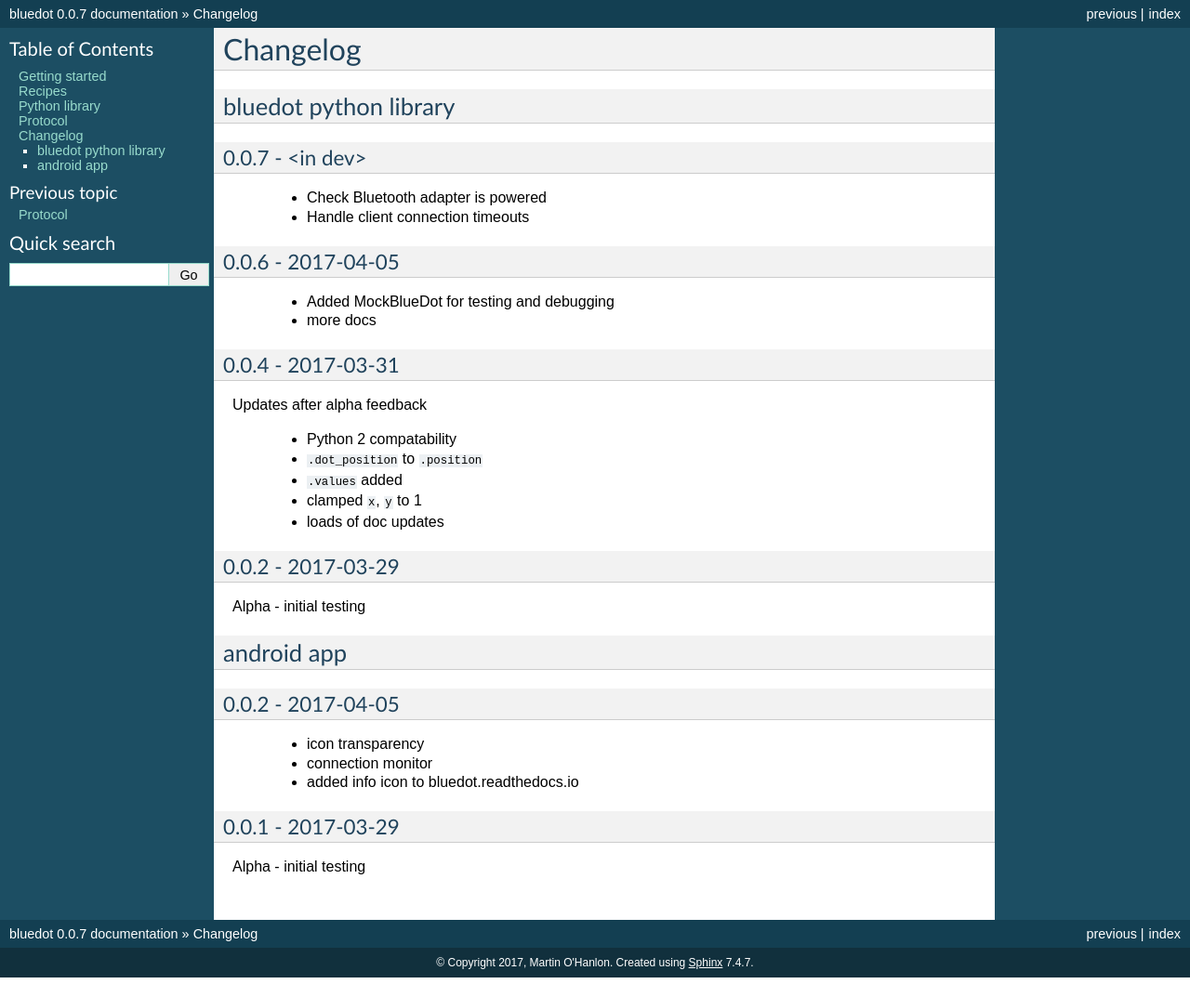
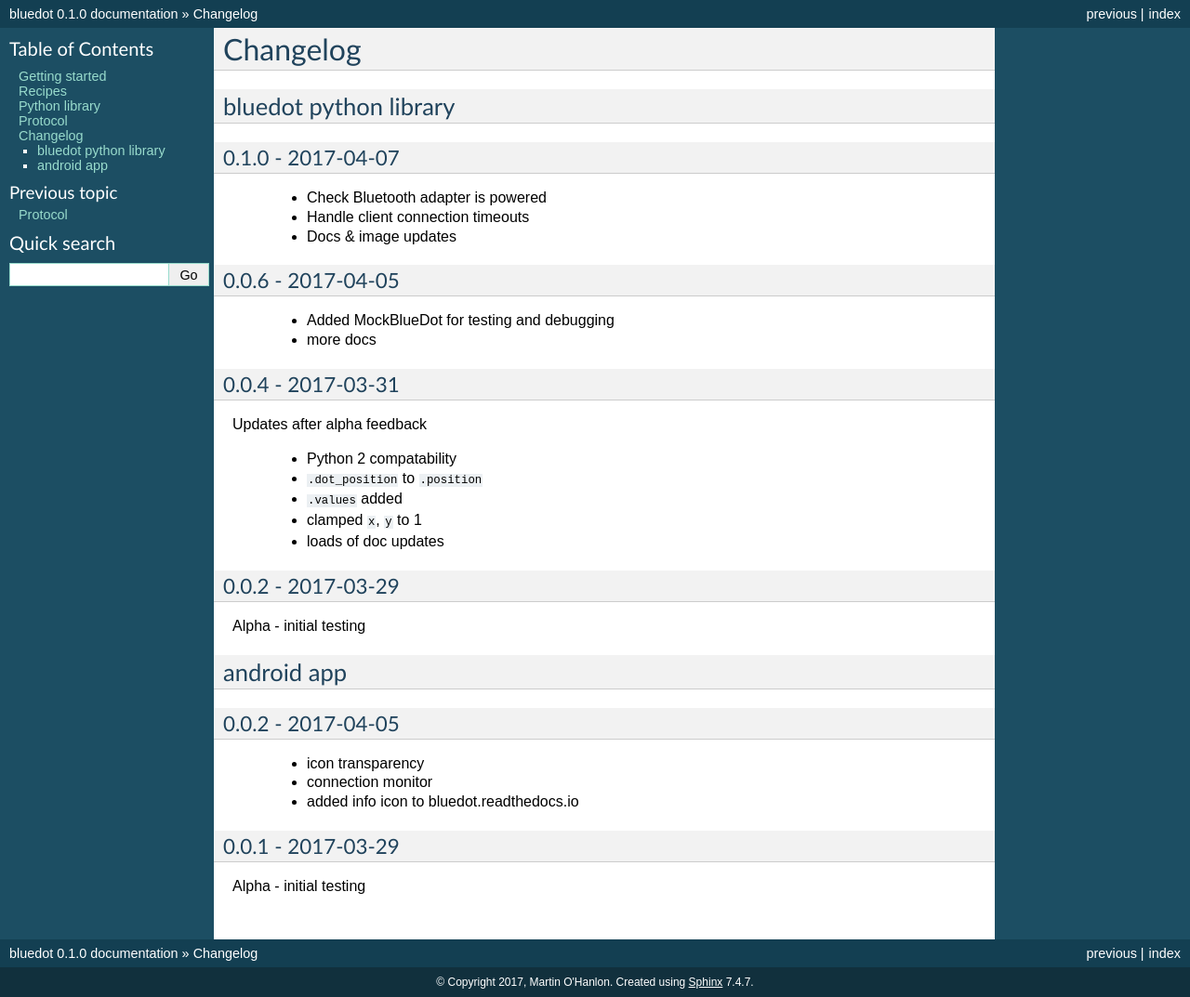
Before and after one commit to martinohanlon/BlueDot, a Sphinx documentation site: the page built from docs/changelog.rst, in a window 1280 px wide. Shown: the whole page at 93% size. Built offline with Sphinx 7.4.7, drawn with Linux system fonts in a browser that asks for light colours; before the commit the page ends 1052 px from its top, so only the background shows below that.

Commit message:
fixes + docs

```diff
--- a/docs/changelog.rst
+++ b/docs/changelog.rst
@@ -4,11 +4,12 @@
 bluedot python library
 ----------------------
 
-0.0.7 - <in dev>
+0.1.0 - 2017-04-07
 ~~~~~~~~~~~~~~~~
 
  * Check Bluetooth adapter is powered
  * Handle client connection timeouts
+ * Docs & image updates
 
 0.0.6 - 2017-04-05
 ~~~~~~~~~~~~~~~~~~~~~~
--- a/docs/conf.py
+++ b/docs/conf.py
@@ -55,9 +55,9 @@
 # built documents.
 #
 # The short X.Y version.
-version = '0.0.7'
+version = '0.1.0'
 # The full version, including alpha/beta/rc tags.
-release = '0.0.7'
+release = '0.1.0'
 
 # The language for content autogenerated by Sphinx. Refer to documentation
 # for a list of supported languages.
--- a/docs/recipes.rst
+++ b/docs/recipes.rst
@@ -140,7 +140,7 @@
 
     pause()
 
-At the moment the dpad on registers a movement when it is pressed, to get it work when the position is moved you should add::
+At the moment the dpad only registers when it is pressed, to get it work when the position is moved you should add::
 
     bd.when_moved = dpad
 
@@ -177,13 +177,13 @@
 testing
 -------
 
-bluedot includes a MockBlueDot class to allow you to test and debug your programming without having to use bluetooth or a Blue Dot client.
+bluedot includes a MockBlueDot class to allow you to test and debug your program without having to use bluetooth or a Blue Dot client.
 
 MockBlueDot inherits from BlueDot and is used in the same way, but you have the option of launching a mock app which you can click with a mouse or writing scripts to simulate the Blue Dot being used.
 
 |mockbluedot|
 
-The mock app uses pygame, which you may need to install::
+The mock app uses pygame, which is installed with Raspbian, but you can install using::
 
     sudo apt-get install python3-pygame
 
--- a/setup.py
+++ b/setup.py
@@ -2,7 +2,7 @@
 
 __project__ = 'bluedot'
 __desc__ = 'A zero boiler plate bluetooth remote'
-__version__ = '0.0.7'
+__version__ = '0.1.0'
 __author__ = "Martin O'Hanlon"
 __author_email__ = 'martin@ohanlonweb.com'
 __license__ = 'MIT'
@@ -10,8 +10,8 @@
 __requires__ = ['pydbus',]
 
 __classifiers__ = [
-    "Development Status :: 3 - Alpha",
-#    "Development Status :: 4 - Beta",
+#    "Development Status :: 3 - Alpha",
+    "Development Status :: 4 - Beta",
 #    "Development Status :: 5 - Production/Stable",
     "Intended Audience :: Education",
     "Intended Audience :: Developers",
```
Also changed, not shown: 1 other file.
